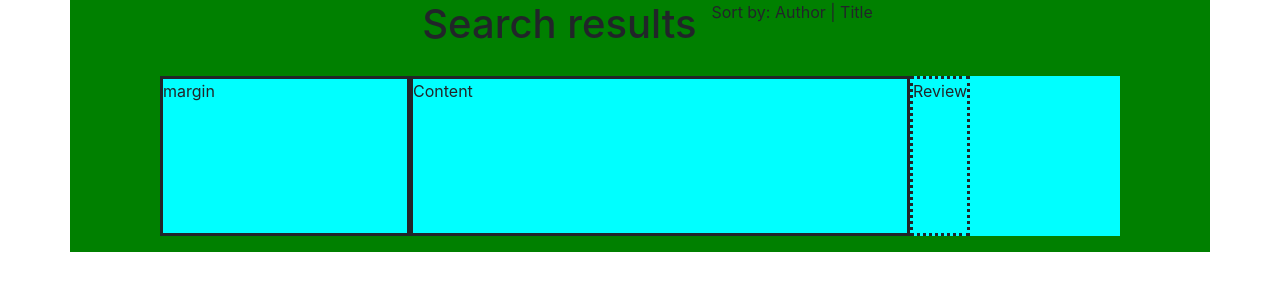
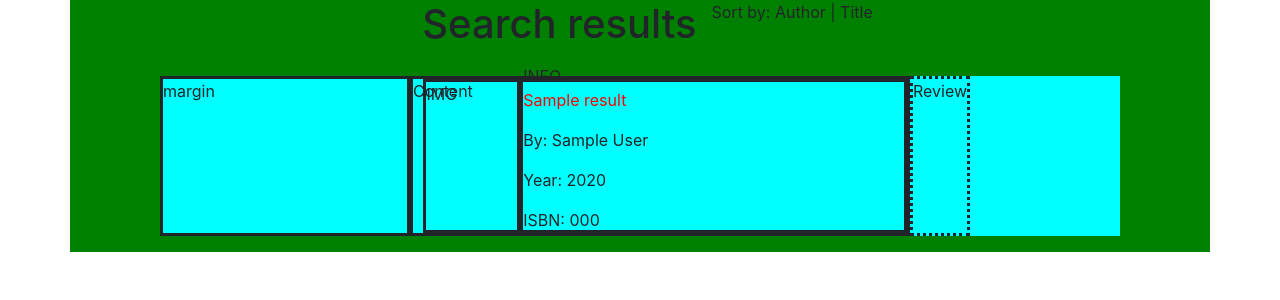
Before and after one commit to torerik123/books, a Flask app: template templates/results.html in a window 1280 px wide. Shown: the part 56-356 px from the top of the page. Run offline with Flask 2, Linux system fonts and the light colour scheme; the template is opened without the code that fills it: most values are stand-ins (such as "Sample title", 1, 10 or a date in 2020); some libraries are stand-ins or nearby versions.

Commit message:
styling results

```diff
--- a/templates/results.html
+++ b/templates/results.html
@@ -21,7 +21,17 @@
         <li class="result">
             <div class="result-row">
                 <div class="result-col-left"> margin </div>
-                <div class="result-col-middle"> Content </div>
+                <div class="result-col-middle"> Content
+                    <div class="book-img">
+                        IMG
+                    </div>
+                    <div class="book-info"> INFO
+                        <p class="book-title">{{result.title}}</p>
+                        <p>By: {{result.author}}</p>
+                        <p>Year: {{result.year}}</p>
+                        <p>ISBN: {{result.isbn}}</p>
+                    </div>
+                </div>
                 <div class="result-col-right"> Review </div>
             </div>
         </li>
@@ -32,8 +42,4 @@
 {% endblock %}
 
 <!----                <img class="bookcover">
-                    <p>{{result.title}}</p>
-                    <p>By: {{result.author}}</p>
-                    <p>Year: {{result.year}}</p>
-                    <p>ISBN: {{result.isbn}}</p>
             -->
```
